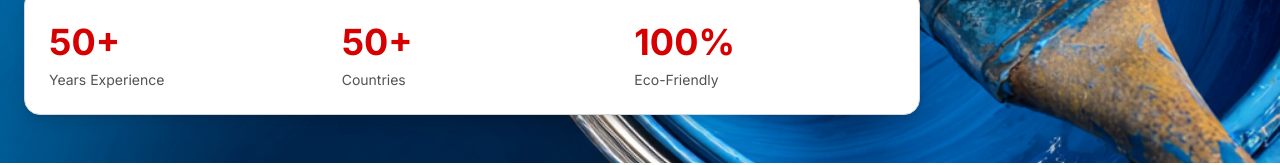
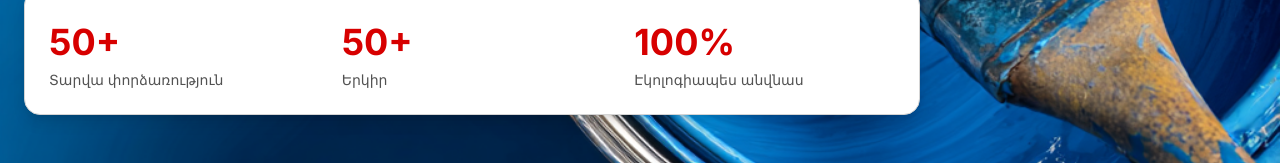
Before and after one commit to levonstepan/VerinLegno.am, a Next.js app: page /arm in a window 1280 px wide. Shown: the part 590-755 px from the top of the page. Built offline with nearby package versions, Linux system fonts and the light colour scheme.

Commit message:
Add Armenian translations for Hero section stats labels

```diff
--- a/app/components/Hero.tsx
+++ b/app/components/Hero.tsx
@@ -13,6 +13,11 @@ export function Hero({
     ctaLink: string;
     cta2?: string;
     cta2Link?: string;
+    stats?: {
+      yearsLabel: string;
+      countriesLabel: string;
+      ecoLabel: string;
+    };
   }>;
   locale?: "arm" | "en";
 }) {
@@ -73,15 +78,15 @@ export function Hero({
           <div className="mt-8 grid grid-cols-3 gap-8 pt-8 border-t border-neutral-300 bg-white rounded-2xl p-6 shadow-lg border border-neutral-200">
             <div>
               <div className="text-3xl md:text-4xl font-bold text-[#D70000] mb-2">50+</div>
-              <div className="text-sm text-neutral-600">Years Experience</div>
+              <div className="text-sm text-neutral-600">{content.stats?.yearsLabel || "Years Experience"}</div>
             </div>
             <div>
               <div className="text-3xl md:text-4xl font-bold text-[#D70000] mb-2">50+</div>
-              <div className="text-sm text-neutral-600">Countries</div>
+              <div className="text-sm text-neutral-600">{content.stats?.countriesLabel || "Countries"}</div>
             </div>
             <div>
               <div className="text-3xl md:text-4xl font-bold text-[#D70000] mb-2">100%</div>
-              <div className="text-sm text-neutral-600">Eco-Friendly</div>
+              <div className="text-sm text-neutral-600">{content.stats?.ecoLabel || "Eco-Friendly"}</div>
             </div>
           </div>
         </div>
--- a/app/shared/content.ts
+++ b/app/shared/content.ts
@@ -8,6 +8,11 @@ export const hyContent = {
     ctaLink: "#products",
     cta2: "Մեր Պատմությունը",
     cta2Link: "#company",
+    stats: {
+      yearsLabel: "Տարվա փորձառություն",
+      countriesLabel: "Երկիր",
+      ecoLabel: "Էկոլոգիապես անվնաս",
+    },
   },
   products: {
     title: "Ապրանքների կատալոգներ",
@@ -133,6 +138,11 @@ export const enContent = {
     ctaLink: "#products",
     cta2: "Our Story",
     cta2Link: "#company",
+    stats: {
+      yearsLabel: "Years Experience",
+      countriesLabel: "Countries",
+      ecoLabel: "Eco-Friendly",
+    },
   },
   products: {
     title: "Product Catalogues",
```
